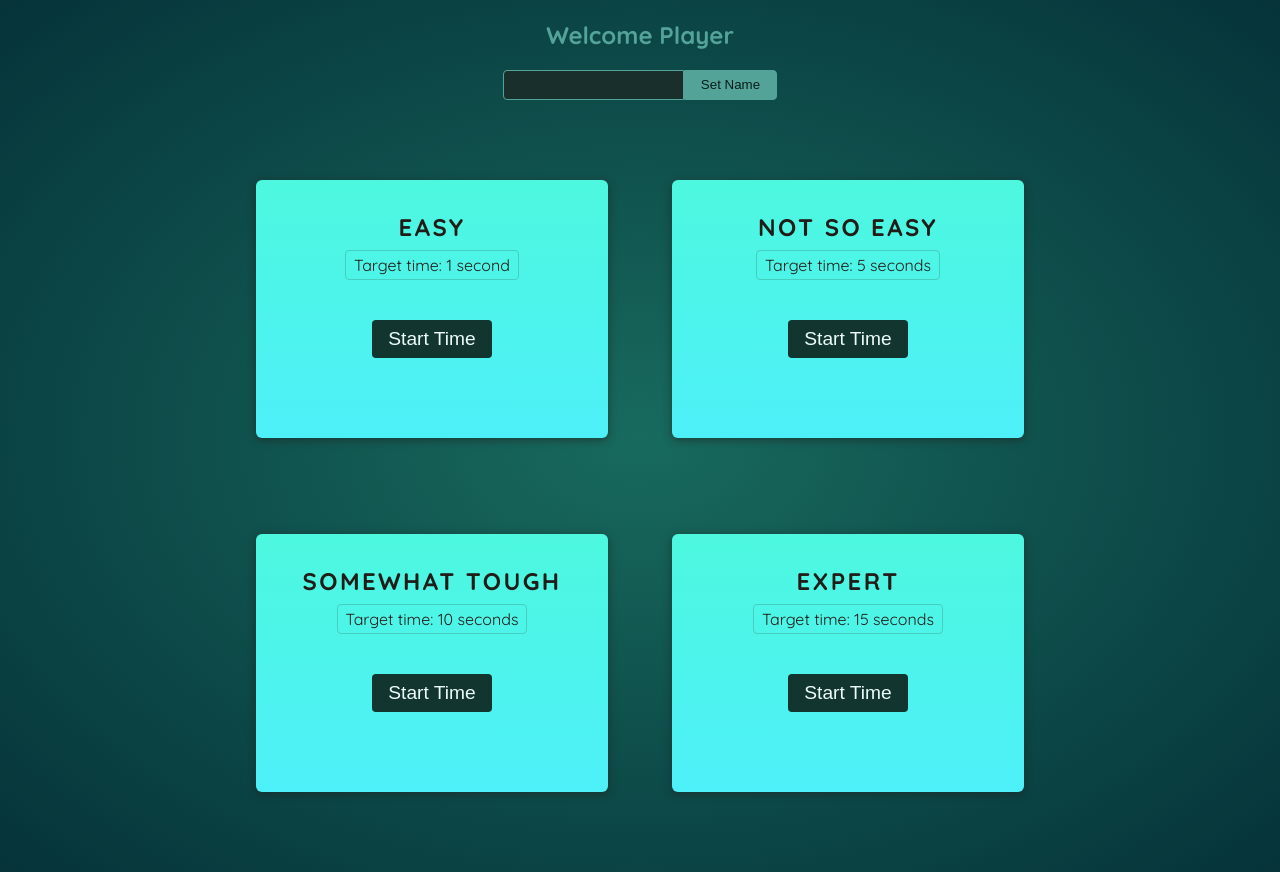
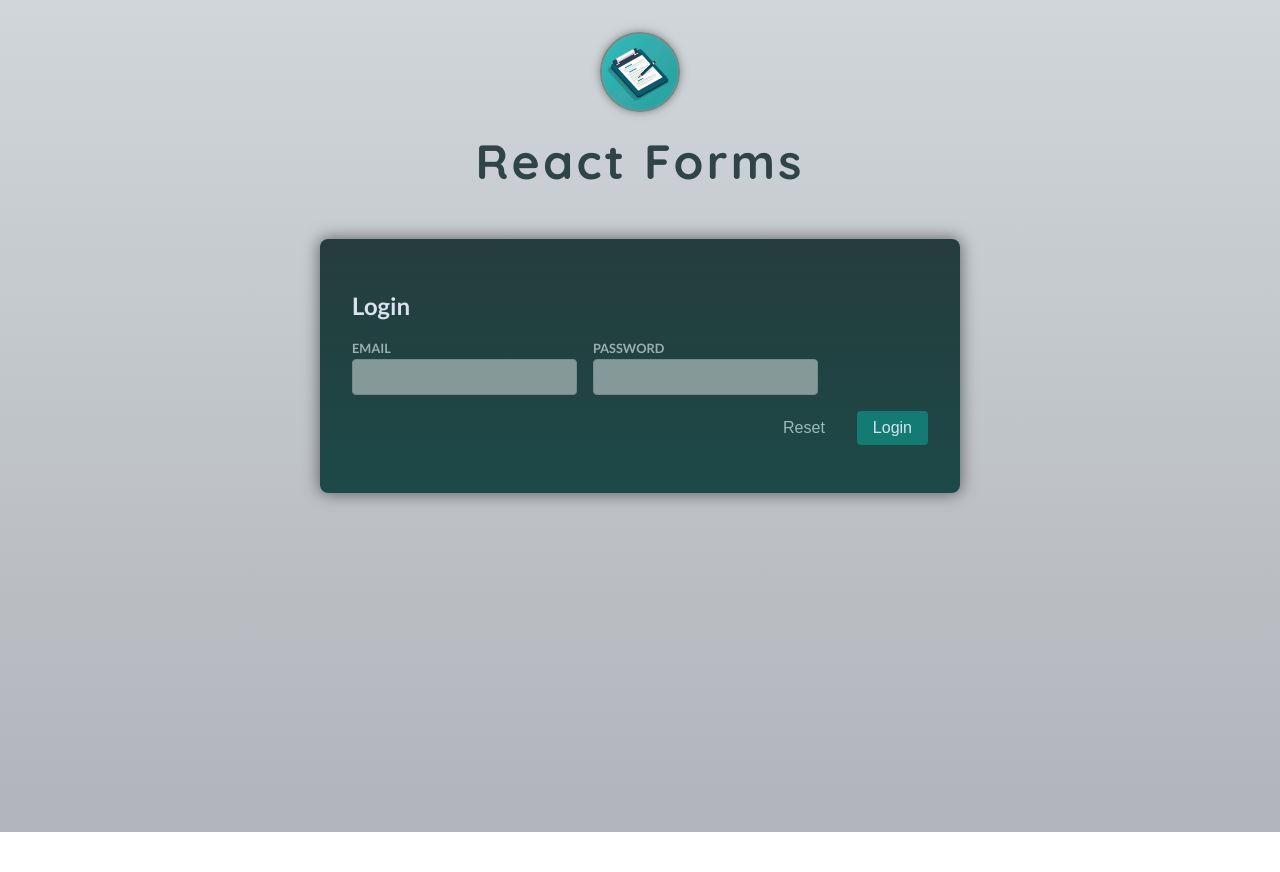
Before and after one commit to sakuraAK/react, a React (Vite) app: page / in a window 1280 px wide. After the commit the page ends 832 px from the top, so only its background shows below. Built offline with nearby package versions, Linux system fonts and the light colour scheme; a web font is replaced by a local one.

Commit message:
Init commit

```diff
--- a/src/App.jsx
+++ b/src/App.jsx
@@ -1,102 +1,15 @@
-import { CORE_CONCEPTS, EXAMPLES } from "./data";
-import Header from "./components/Header/Header.jsx";
-import CoreConcept from "./components/CoreConcept/CoreConcept.jsx";
-import Button from "./components/Button/Button.jsx";
-import { useState, useRef } from "react";
+import Header from './components/Header.jsx';
+import Login from './components/Login.jsx';
 
-
-
-
-
-export default function App() {
-  const [exampleText, setExampleText] = useState();
-
-  const exampleHtml = !exampleText ?
-    (<p>Click on a button</p>) :
-    (<div id="tab-content">
-      <h3>{EXAMPLES[exampleText].title}</h3>
-      <p>{EXAMPLES[exampleText].description}</p>
-      <pre>
-        <code>
-          {EXAMPLES[exampleText].code}
-        </code>
-      </pre>
-    </div>);
-
-  function handleClick(selectedButton) {
-    setExampleText(selectedButton);
-    console.log(exampleText);
-  }
-
-  function getBtnClass(btnName) {
-    return exampleText === btnName ? "active" : ""
-  }
-
+function App() {
   return (
-    <div>
-      <Header></Header>
+    <>
+      <Header />
       <main>
-        <h2>Core concepts</h2>
-        <section id="core-concepts">
-          <ul>
-            {CORE_CONCEPTS.map((coreConcept) => (<CoreConcept key={coreConcept.title} {...coreConcept}/>))}
-          </ul>
-        </section>
-        <section id="examples">
-          <h2>Examples</h2>
-          <menu>
-            {Object.keys(EXAMPLES).map((coreConceptTitle) => (
-              <Button key={coreConceptTitle}
-                clickHandler={() => handleClick(coreConceptTitle)}
-                buttonClass={getBtnClass(coreConceptTitle)}>
-                {coreConceptTitle.toUpperCase()}
-              </Button>
-              ))
-            }
-            {/* <Button
-            clickHandler={() => handleClick("components")}
-            buttonClass={getBtnClass("components")}
-            >Components</Button>
-            <Button
-            clickHandler={() => handleClick("jsx")}
-            buttonClass={getBtnClass("jsx")}
-            >Jsx</Button>
-            <Button
-            clickHandler={() => handleClick("props")}
-            buttonClass={getBtnClass("props")}
-            >Props</Button>
-            <Button
-            clickHandler={() => handleClick("state")}
-            buttonClass={getBtnClass("state")}
-            >State</Button> */}
-          </menu>
-          {/* {!exampleText && (<p>Click on a button</p>)}
-        {exampleText && (<div id="tab-content">
-          <h3>{EXAMPLES[exampleText].title}</h3>
-          <p>{EXAMPLES[exampleText].description}</p>
-          <pre>
-            <code>
-              {EXAMPLES[exampleText].code}
-            </code>
-          </pre>
-        </div>)} */}
-          {/* {!exampleText ?
-          (<p>Click on a button</p>) :
-          (<div id="tab-content">
-            <h3>{EXAMPLES[exampleText].title}</h3>
-            <p>{EXAMPLES[exampleText].description}</p>
-            <pre>
-              <code>
-                {EXAMPLES[exampleText].code}
-              </code>
-            </pre>
-          </div>)
-        } */}
-
-          {exampleHtml}
-
-        </section>
+        <Login />
       </main>
-    </div>
+    </>
   );
 }
+
+export default App;
--- /dev/null
+++ b/src/components/Header.jsx
@@ -0,0 +1,10 @@
+import logoImg from '../assets/logo.jpg';
+
+export default function Header() {
+  return (
+    <header>
+      <img src={logoImg} alt="A form and a pencil" />
+      <h1>React Forms</h1>
+    </header>
+  );
+}
--- /dev/null
+++ b/src/components/Login.jsx
@@ -0,0 +1,24 @@
+export default function Login() {
+  return (
+    <form>
+      <h2>Login</h2>
+
+      <div className="control-row">
+        <div className="control no-margin">
+          <label htmlFor="email">Email</label>
+          <input id="email" type="email" name="email" />
+        </div>
+
+        <div className="control no-margin">
+          <label htmlFor="password">Password</label>
+          <input id="password" type="password" name="password" />
+        </div>
+      </div>
+
+      <p className="form-actions">
+        <button className="button button-flat">Reset</button>
+        <button className="button">Login</button>
+      </p>
+    </form>
+  );
+}
--- a/src/index.css
+++ b/src/index.css
@@ -1,86 +1,160 @@
-@import url("https://fonts.googleapis.com/css2?family=Quicksand:wght@400;700&family=Roboto+Condensed:wght@400;700&display=swap");
+@import url('https://fonts.googleapis.com/css2?family=Quicksand:wght@400;700&family=Lato:wght@400;700&display=swap');
 
 * {
   box-sizing: border-box;
 }
 
-html {
-  font-family: "Quicksand", sans-serif;
-  line-height: 1.5;
-
-  color: #ebe7ef;
-  background: radial-gradient(#280a48, #20043d);
-
-  font-synthesis: none;
-  text-rendering: optimizeLegibility;
+body {
+  margin: 0;
+  font-family: 'Lato', serif;
   -webkit-font-smoothing: antialiased;
   -moz-osx-font-smoothing: grayscale;
-  -webkit-text-size-adjust: 100%;
-  min-height: 80rem;
+  background: linear-gradient(#d0d6d9, #b1b4ba);
+  color: #d9e2f1;
+  min-height: 100vh;
 }
 
-main {
-  width: 90%;
-  max-width: 50rem;
-  margin: auto;
+header {
+  margin: 2rem 0;
+  text-align: center;
 }
 
-main h2 {
-  text-align: center;
-  font-family: "Roboto Condensed", sans-serif;
-  margin: 0 0 1.5rem 0;
-  color: #a18aba;
+header img {
+  width: 5rem;
+  height: 5rem;
+  object-fit: contain;
+  border-radius: 50%;
+  border: 2px solid #758a8a;
+  filter: drop-shadow(0 0 4px rgba(31, 42, 42, 0.5));
 }
 
-#examples {
-  margin: 3rem auto;
+header h1 {
+  font-family: 'Quicksand', sans-serif;
+  font-weight: 700;
+  font-size: 3rem;
+  margin: 1rem 0;
+  letter-spacing: 0.2rem;
+  color: #2f4444;
 }
 
-#examples h2 {
-  text-align: left;
+form {
+  width: 90%;
+  max-width: 40rem;
+  margin: 3rem auto;
+  padding: 2rem;
+  background: linear-gradient(180deg, #253c3c, #1d4949);
+  border-radius: 8px;
+  box-shadow: 0 0 16px 1px rgba(0, 0, 0, 0.5);
 }
 
-#examples menu {
-  margin: 1rem 0;
-  padding: 0;
-  display: flex;
-  gap: 0.5rem;
-  list-style: none;
+.control,
+fieldset {
+  margin-bottom: 1rem;
 }
 
-#examples menu button {
-  padding: 0.5rem 1rem;
-  border: none;
-  border-radius: 6px;
-  background-color: transparent;
-  color: #a18aba;
-  font-family: "Roboto Condensed", sans-serif;
-  font-size: 1rem;
-  cursor: pointer;
-  transition: all 0.2s ease-in-out;
+.control.no-margin {
+  margin-bottom: 0;
 }
 
-#examples menu button:hover {
-  background-color: #1b082f;
-  color: #ebe7ef;
+.control label {
+  display: block;
+  font-size: 0.8rem;
+  margin-bottom: 0.2rem;
+  color: #9bafaf;
+  text-transform: uppercase;
+  font-weight: bold;
 }
 
-#examples menu button.active {
-  background-color: #7925d3;
-  color: #ebe7ef;
+.control input {
+  display: block;
+  width: 100%;
+  max-width: 15rem;
+  padding: 0.5rem;
+  font-size: 1rem;
+  border-radius: 4px;
+  border: 1px solid #758a8a;
+  background-color: #869999;
+  color: #142020;
 }
 
-#tab-content {
-  padding: 1rem;
-  border-radius: 6px;
-  background-color: #2f1d43;
-  box-shadow: 0 2px 8px rgba(0, 0, 0, 0.3);
+.control select {
+  display: block;
+  width: 100%;
+  max-width: 15rem;
+  padding: 0.5rem;
+  font-size: 1rem;
+  border-radius: 4px;
+  border: 1px solid #758a8a;
+  background-color: #869999;
+  color: #142020;
 }
 
-#tab-content h3 {
+.control:has(input[type='checkbox']) {
+  display: flex;
+  align-items: center;
+}
+
+.control:has(input[type='checkbox']) label {
   margin: 0;
 }
 
-#tab-content code {
+.control input[type='checkbox'] {
+  display: inline-block;
+  width: auto;
+  max-width: none;
+  margin-right: 0.5rem;
+  border-radius: 0;
+  border: none;
+  background-color: transparent;
+  color: #d9e2f1;
+}
+
+.control-error {
+  color: #ffca99;
+  font-size: 0.8rem;
+  height: 2rem;
+  padding: 0.5rem 0;
+}
+
+.control-error p {
+  margin: 0;
+}
+
+.control-row {
+  display: flex;
+  flex-wrap: wrap;
+  justify-content: flex-start;
+  gap: 1rem;
+}
+
+.form-actions {
+  display: flex;
+  justify-content: flex-end;
+  gap: 1rem;
+}
+
+.button {
+  padding: 0.5rem 1rem;
   font-size: 1rem;
+  border-radius: 4px;
+  border: none;
+  background-color: #147b73;
+  color: #d9e2f1;
+  cursor: pointer;
 }
+
+.button:hover,
+.button:focus {
+  background-color: #319890;
+}
+
+.button-flat {
+  background-color: transparent;
+  color: #9cbaba;
+}
+
+.button-flat:hover,
+.button-flat:focus {
+  background-color: transparent;
+  color: #869999;
+}
```
Also changed, not shown: src/index.jsx (+5 -5 lines), src/utils/validation.js (added, +15 -0 lines), src/assets/logo.jpg (added).
